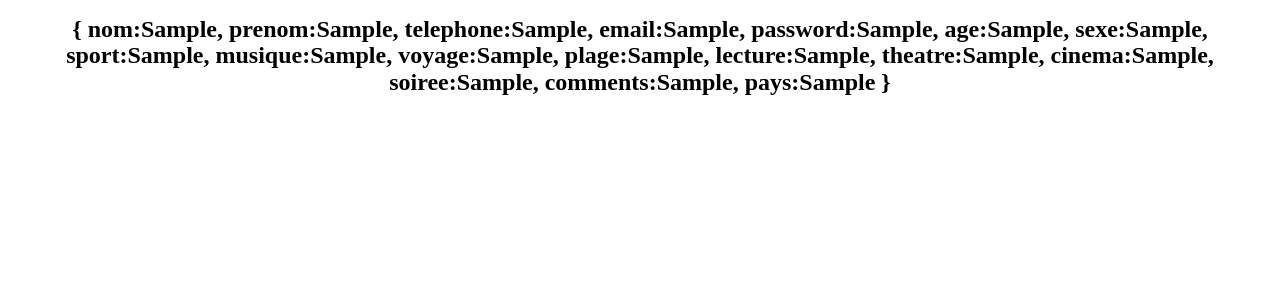
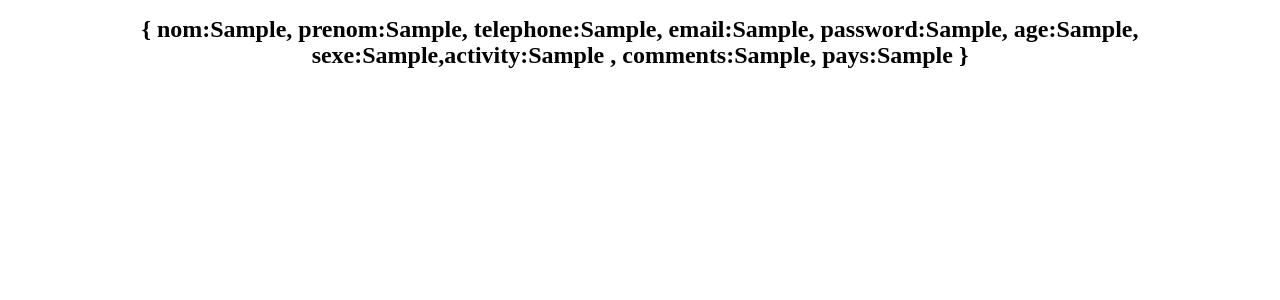
Before and after one commit to Tanguyrob/formulaire, a Flask app: template templates/basedonnees.html in a window 1280 px wide. Shown: the top 300 px of the page. Run offline with Flask 2, Linux system fonts and the light colour scheme; the template is opened without the code that fills it: most values are stand-ins (such as "Sample title", 1, 10 or a date in 2020).

Commit message:
dfdhnfos

```diff
--- a/app.py
+++ b/app.py
@@ -15,7 +15,7 @@ def signup():
 
 @app.route("/basedonnees", methods=['POST', 'GET'])
 def donnees():
-    if request.method == 'GET':
+    if request.method == 'POST':
         nom = request.form.get("nom")
         prenom = request.form.get("prenom")
         telephone = request.form.get("telephone")
@@ -23,6 +23,7 @@ def donnees():
         password = request.form.get("password")
         age = request.form.get("age")
         sexe = request.form.get("sexe")
+        '''
         sport = request.form.get("sport")
         musique = request.form.get("musique")
         voyage = request.form.get("voyage")
@@ -31,13 +32,20 @@ def donnees():
         theatre = request.form.get("theatre")
         cinema = request.form.get("cinema")
         soiree = request.form.get("soiree")
-        comments = request.form.get("comment")
+        '''
+        comments = request.form.get("comments")
+        activity = request.form.get("activity")
+        print(activity)
         pays = request.form.get("pays")
-
+        '''
         return render_template("basedonnees.html",
         m1=nom, m2=prenom, m3=telephone, m4=email, m5=password, m6=age,
         m7=sexe, m8=sport, m9=musique, m10=voyage, m11=plage, m12=lecture,
         m13=theatre, m14=cinema, m15=soiree, m16=comments, m17=pays)
+        '''
+        return render_template("basedonnees.html",
+        m1=nom, m2=prenom, m3=telephone, m4=email, m5=password, m6=age,
+        m7=sexe, m8= activity, m16=comments, m17=pays)
 
 @app.route("/login")
 def login():
--- a/templates/basedonnees.html
+++ b/templates/basedonnees.html
@@ -6,8 +6,7 @@
     <body>
            <h1> {
                 nom:{{m1}}, prenom:{{m2}}, telephone:{{m3}}, email:{{m4}}, password:{{m5}},
-                age:{{m6}}, sexe:{{m7}}, sport:{{m8}}, musique:{{m9}}, voyage:{{m10}}, plage:{{m11}},
-                lecture:{{m12}}, theatre:{{m13}}, cinema:{{m14}}, soiree:{{m15}}, comments:{{m16}}, pays:{{m17}}
+                age:{{m6}}, sexe:{{m7}},activity:{{m8}} , comments:{{m16}}, pays:{{m17}}
             }</h1>
     </body>
 </html>
```
Also changed, not shown: templates/signup.html (+9 -9 lines).
